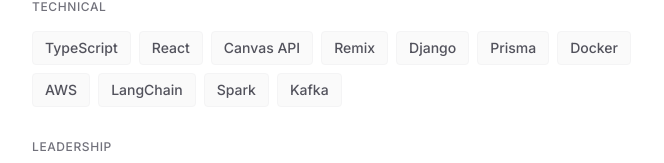
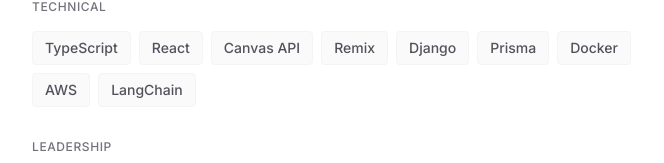
Before and after one commit to gopal-virtual/pastWork, a website: page pages/resume.html in a window 1280 px wide. Shown: the part 2562-2725 px from the top of the page, without its empty margins (296-960 px from the left). Drawn offline with Linux system fonts and the light colour scheme.

Commit message:
remove kafka, spark

```diff
--- a/pages/resume.html
+++ b/pages/resume.html
@@ -303,10 +303,6 @@
                                 class="bg-zinc-50 border border-zinc-100 text-zinc-600 px-3 py-1.5 rounded text-sm font-medium print:text-[10px] print:border-zinc-300 print:px-2 print:py-0.5 print:bg-white">AWS</span>
                             <span
                                 class="bg-zinc-50 border border-zinc-100 text-zinc-600 px-3 py-1.5 rounded text-sm font-medium print:text-[10px] print:border-zinc-300 print:px-2 print:py-0.5 print:bg-white">LangChain</span>
-                            <span
-                                class="bg-zinc-50 border border-zinc-100 text-zinc-600 px-3 py-1.5 rounded text-sm font-medium print:text-[10px] print:border-zinc-300 print:px-2 print:py-0.5 print:bg-white">Spark</span>
-                            <span
-                                class="bg-zinc-50 border border-zinc-100 text-zinc-600 px-3 py-1.5 rounded text-sm font-medium print:text-[10px] print:border-zinc-300 print:px-2 print:py-0.5 print:bg-white">Kafka</span>
                         </div>
                     </div>
 
```
